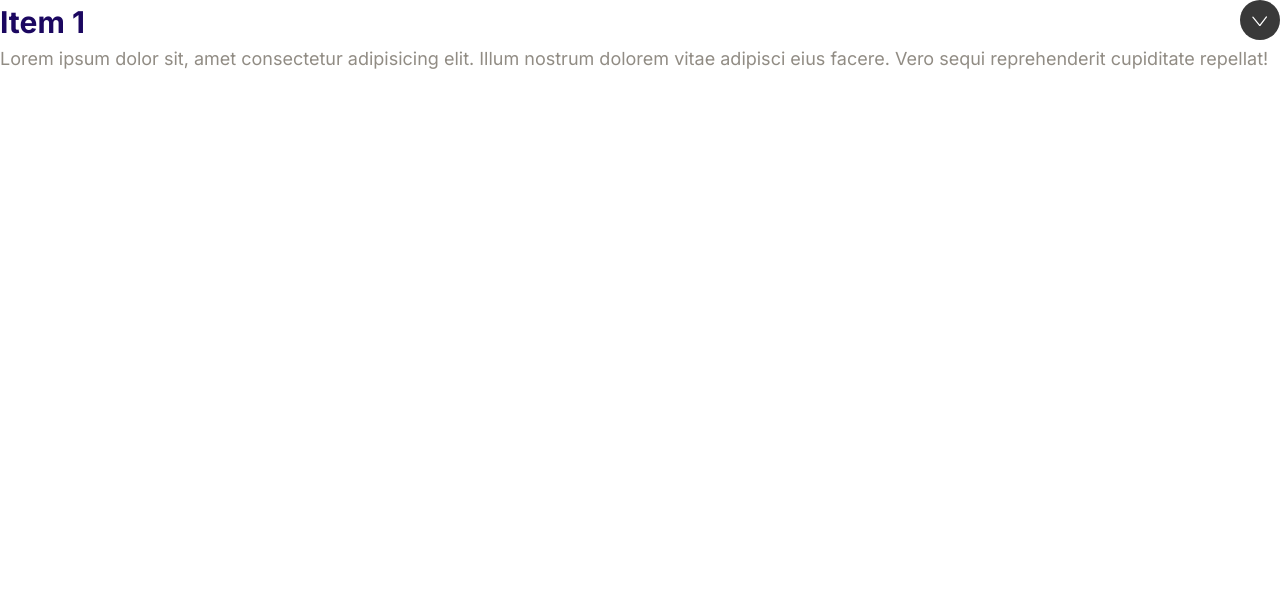
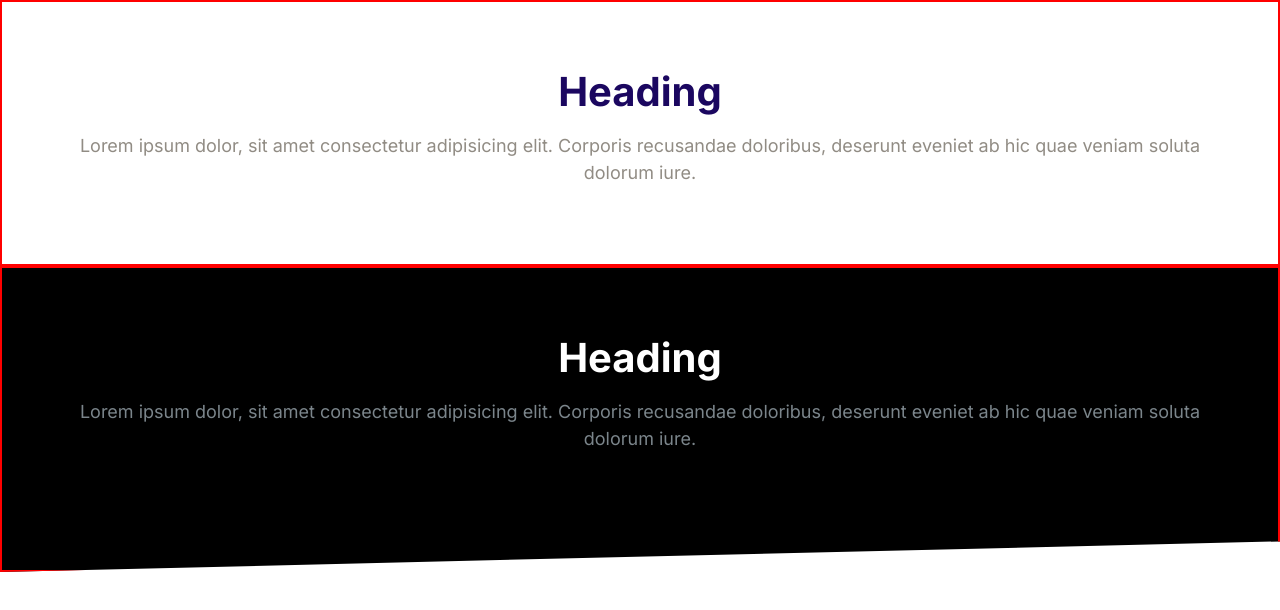
Before and after one commit to MillatMerza/moshifiy, a plain HTML site: page index.html in a window 1280 px wide. Drawn offline with Linux system fonts and the light colour scheme.

Commit message:
block done.

```diff
--- a/css/styles.css
+++ b/css/styles.css
@@ -475,3 +475,39 @@ a {
  max-height: 100vh;
 opacity: 1;
 }
+
+
+/* blocks */
+.block{
+  --padding--vertical:6rem;
+  padding: var(--padding--vertical) 2rem;
+  border: 2px solid red;
+}
+.block__header{
+  text-align:center;
+}
+.block__heading{
+  margin-top: 0;
+}
+.block--dark{
+  background: #000;
+  color: #7b858b;
+
+}
+.block--dark .block__heading{
+  color: #fff;
+}
+.block--skewed-right{
+  padding-bottom:calc( var(--padding--vertical) + 4rem);
+  clip-path: polygon(0% 0%, 100% 0%, 100% 100%, 0% 80%);
+}
+.block--skewed-left{
+  padding-bottom:calc( var(--padding--vertical) + 4rem);
+  clip-path: polygon(0% 0%, 100% 0%, 100% 90%, 0% 100%);
+}
+
+.container{
+
+  max-width: 1140px;
+  margin: 0 auto;
+}
--- a/index.html
+++ b/index.html
@@ -16,20 +16,33 @@
     <title>Document</title>
   </head>
   <body>
-    <div class="collapsible collapsible--expanded">
-      <header class="collapsible__header">
-        <h2 class="collapsible__heading">Item 1</h2>
 
-        <svg class="icon icon--white collapsible__chevron">
-          <use xlink:href="images/sprite.svg#chevron"></use>
-        </svg>
+    <section class="block  ">
+      <header class="block__header">
+        <div class="container">
+          <h2 class="block__heading">Heading</h2>
+          <p>
+            Lorem ipsum dolor, sit amet consectetur adipisicing elit. Corporis
+            recusandae doloribus, deserunt eveniet ab hic quae veniam soluta dolorum
+            iure.
+          </p>
+        </div>
       </header>
-      <div class="collapsible__content">
-        Lorem ipsum dolor sit, amet consectetur adipisicing elit. Illum nostrum
-        dolorem vitae adipisci eius facere. Vero sequi reprehenderit cupiditate
-        repellat!
-      </div>
-    </div>
+    </section>
+
+
+    <section class="block block--dark block--skewed-left ">
+      <header class="block__header ">
+        <div class="container">
+          <h2 class="block__heading">Heading</h2>
+          <p>
+            Lorem ipsum dolor, sit amet consectetur adipisicing elit. Corporis
+            recusandae doloribus, deserunt eveniet ab hic quae veniam soluta dolorum
+            iure.
+          </p>
+        </div>
+      </header>
+    </section>
 
     <script src="js/main.js"></script>
   </body>
```
Also changed, not shown: css/components/blocks.html (added, +25 -0 lines).
